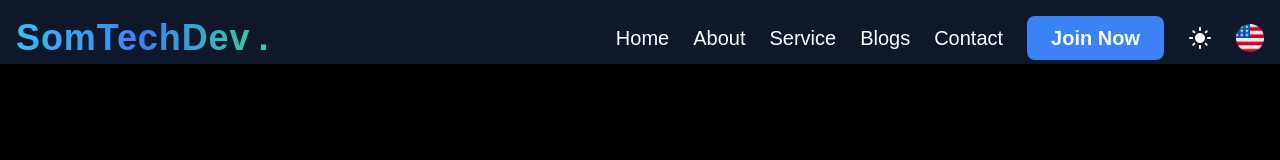
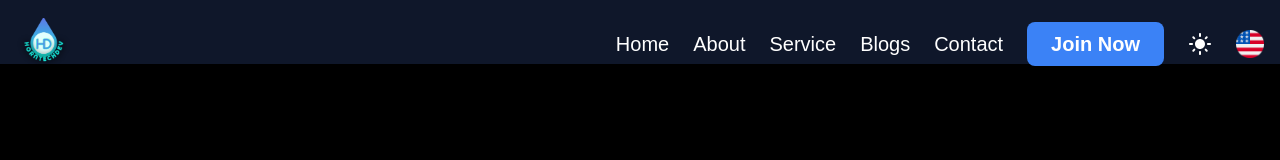
Before and after one commit to abdikadirpro/somTechDev, a React (Vite) app: page / in a window 1280 px wide. Shown: the top 160 px of the page. Built offline with nearby package versions, Linux system fonts and the light colour scheme.

Commit message:
logo added

```diff
--- a/src/Components/home/Header.jsx
+++ b/src/Components/home/Header.jsx
@@ -6,6 +6,7 @@ import { useState } from "react"
 import { useTranslation } from "react-i18next"
 import som from "../../assets/image/somalia.png"
 import eng from "../../assets/image/united-states.png"
+import logo from "../../assets/image/logo.png"
 
 const Header = () => {
   const dispatch = useDispatch()
@@ -25,13 +26,15 @@ const Header = () => {
         <div className="flex justify-between items-center p-4">
 
           {/* LOGO */}
-          <h3 className="
-            dots-after text-3xl md:text-4xl font-extrabold
-            bg-gradient-to-r from-sky-400 via-blue-500 to-emerald-400
-            bg-clip-text text-transparent tracking-wide
-          ">
-            SomTechDev
-          </h3>
+         <div className="flex items-center">
+  <img
+    src={logo}
+    alt="HornTechDev"
+    className="w-14 h-14 md:w-18 md:h-18 object-contain"  // standard size
+  />
+</div>
+
+
 
           {/* DESKTOP MENU */}
           <ul className="hidden md:flex gap-6 capitalize items-center">
--- a/src/Components/home/Hero.jsx
+++ b/src/Components/home/Hero.jsx
@@ -5,7 +5,7 @@ const Hero = () => {
     const darkMode = useSelector((state) => state.posts.darkMode)
    const { t } = useTranslation();
   return (
-    <section className="min-h-screen flex items-center">
+    <section className="min-h-screen flex items-center" >
       <div className="flex flex-col-reverse md:flex-row justify-between items-center gap-10 max-w-[1100px] mx-auto px-4">
 
 
```
Also changed, not shown: src/assets/image/logo.png, src/assets/image/logoO.png (deleted).
